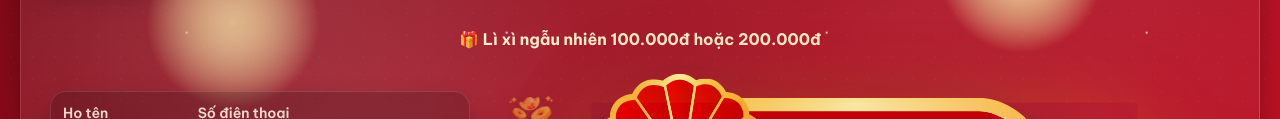
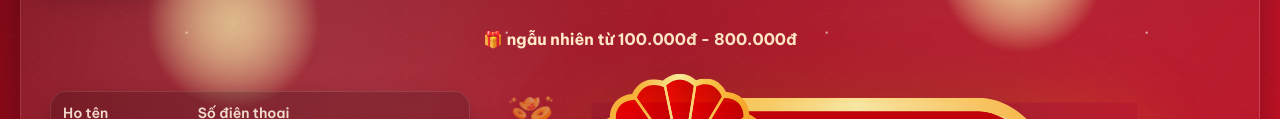
Before and after one commit to vuquang123/Gieoque, a website: page index.html in a window 1280 px wide. Shown: the part 174-293 px from the top of the page. Drawn offline with Linux system fonts and the light colour scheme; no server answers.

Commit message:
chore: update voucher copy

```diff
--- a/index.html
+++ b/index.html
@@ -26,7 +26,7 @@
       <div class="hero__headline">
         <h1>GIEO QUẺ BÍNH NGỌ – GIẢM GIÁ PHI MÃ</h1>
         <p class="lede">Mini game gieo quẻ liền tay, rước lì xì khủng để sắm iPhone tại DEV PỒ.</p>
-        <p class="voucher-copy" aria-hidden="true">🎁 Lì xì ngẫu nhiên 100.000đ hoặc 200.000đ</p>
+        <p class="voucher-copy" aria-hidden="true">🎁  ngẫu nhiên từ 100.000đ - 800.000đ</p>
       </div>
       <div class="hero__layout">
         <aside class="hero__side">
```
